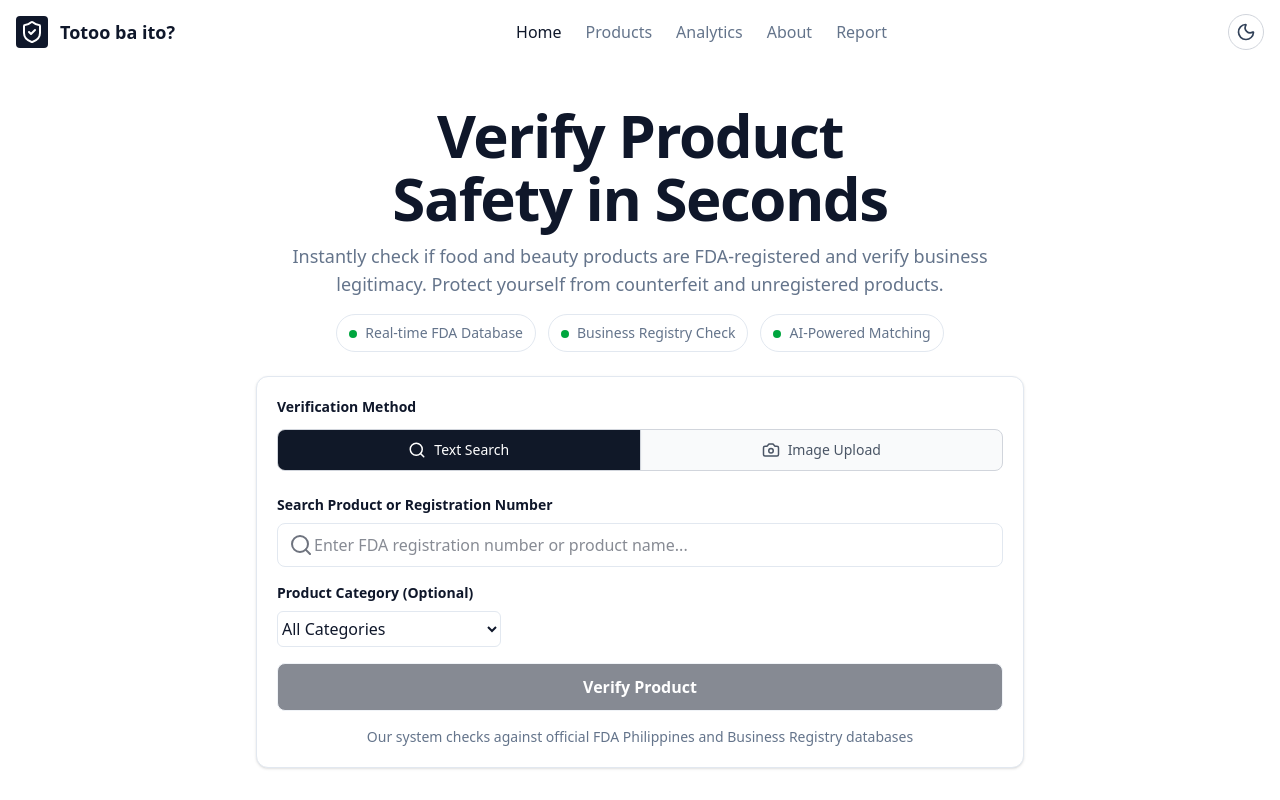
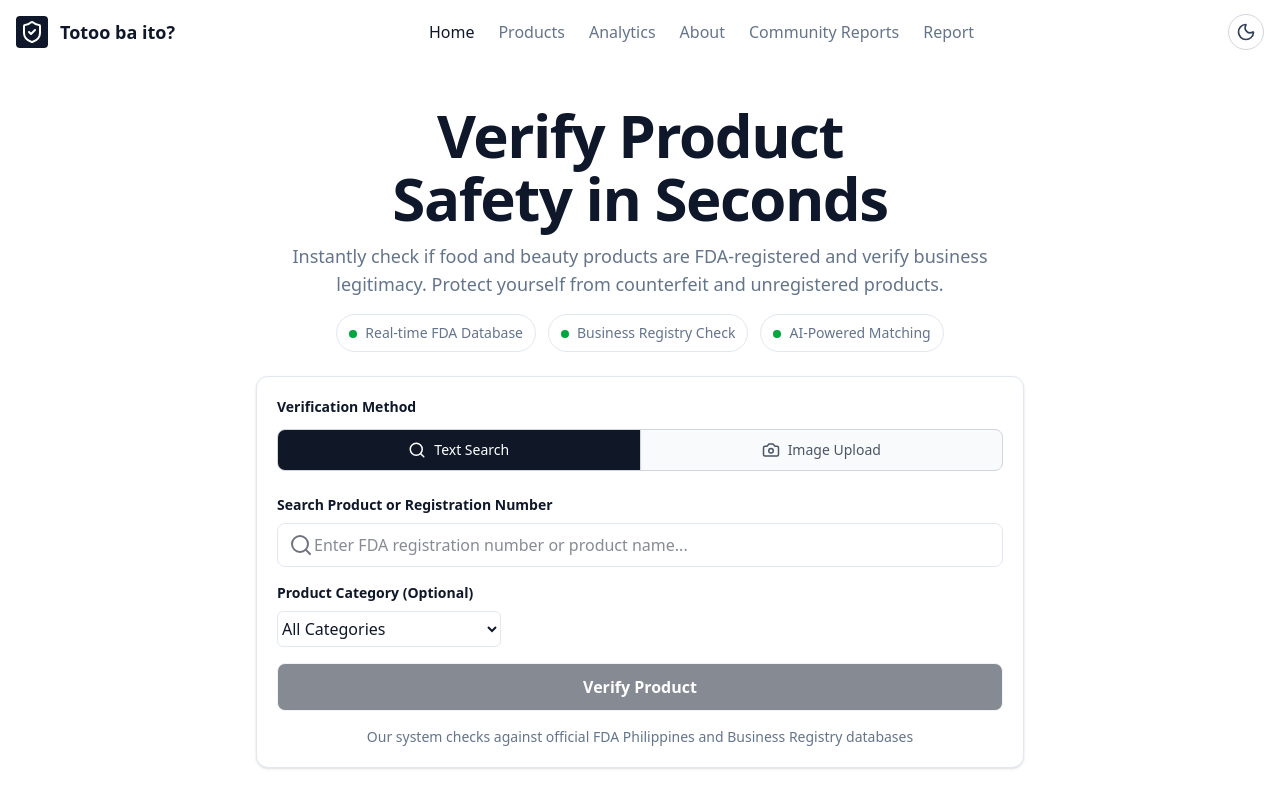
Before and after one commit to Neil-urk12/totoo-ba-web, a React (Vite) app: page / in a window 1280 px wide. Shown: the top 800 px of the page. Built offline with nearby package versions, Linux system fonts and the light colour scheme.

Commit message:
feat: add "Community Reports" link to navigation

```diff
--- a/src/components/Navbar.tsx
+++ b/src/components/Navbar.tsx
@@ -8,6 +8,7 @@ const NavData = [
     { label: "Products", link: "/products" },
     { label: "Analytics", link: "/analytics" },
     { label: "About", link: "/about" },
+    { label: "Community Reports", link: "/community-reports" },
     { label: "Report", link: "/report" }
 ];
 
```
